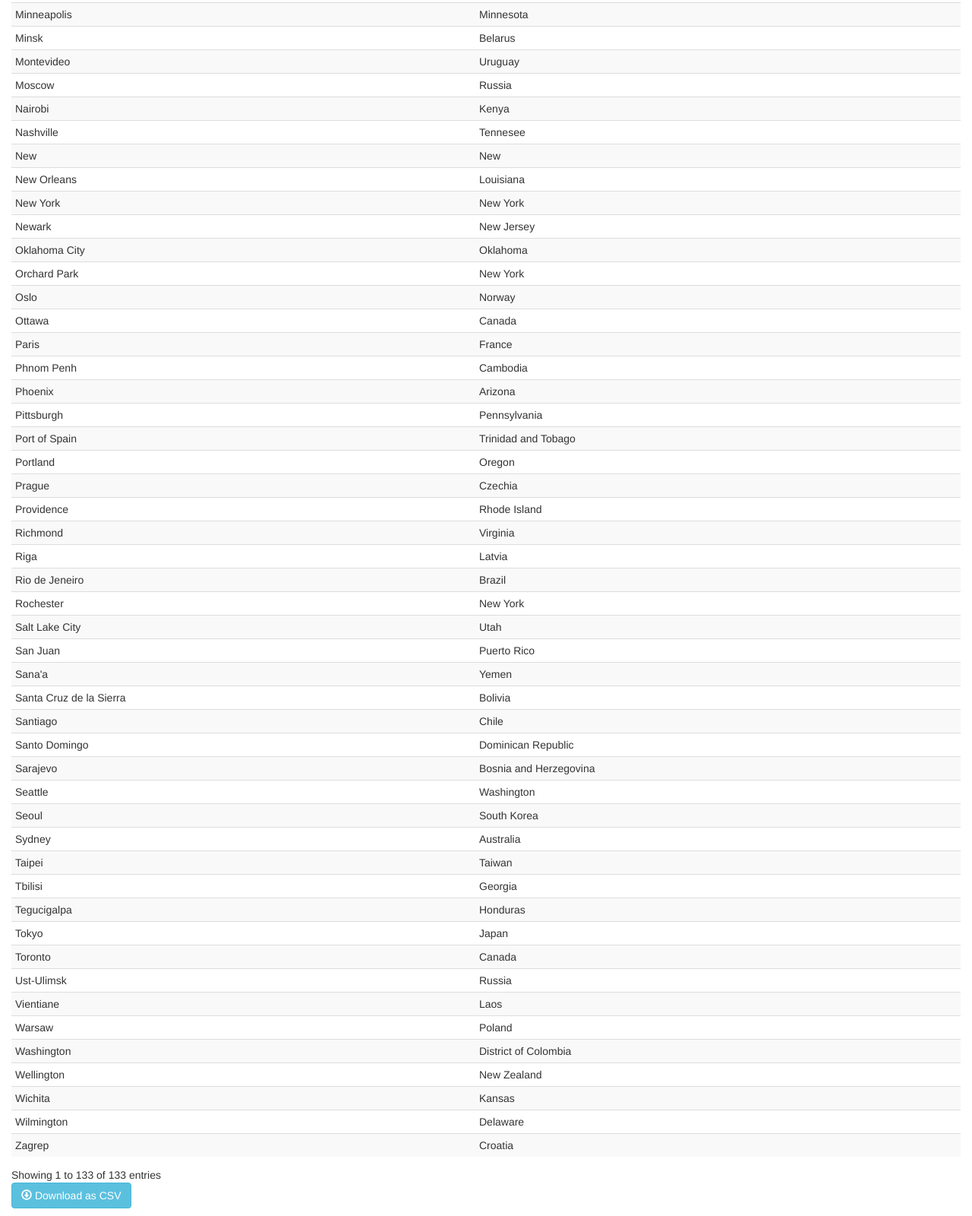
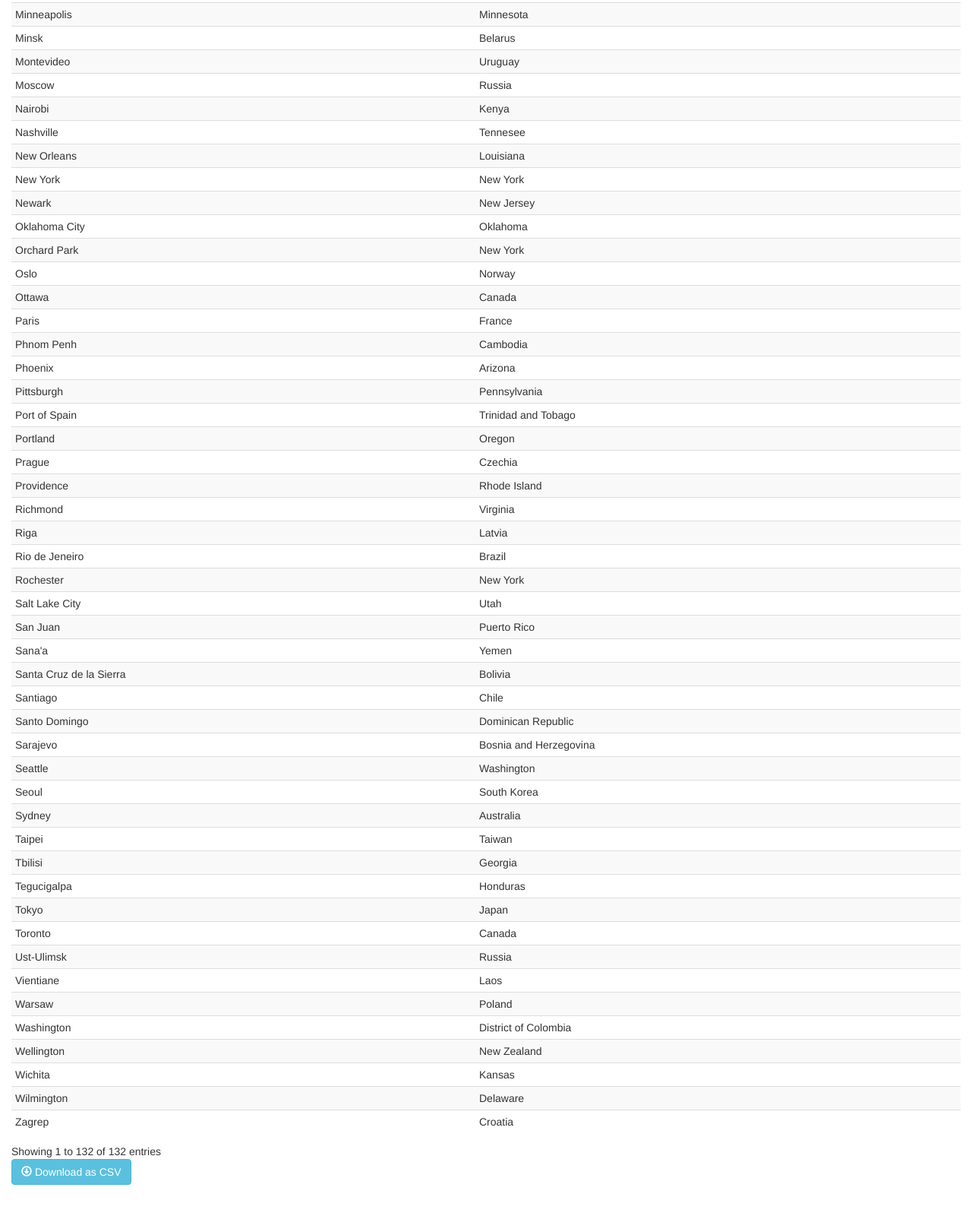
Before and after one commit to zhenya123/zhenya123.github.io, a plain HTML site: page index.html in a window 1280 px wide. Shown: the part 3078-4678 px from the top of the page at 76% size. After the commit the page ends 4647 px from the top, so only its background shows below. Drawn offline with Linux system fonts and the light colour scheme.

Commit message:
Commit 8

```diff
--- a/countries-states.csv
+++ b/countries-states2.csv
@@ -1,5 +1,4 @@
 City,Country/State
-New,New
 Birmingham,Alabama
 Phoenix,Arizona
 Little Rock,Arkansas
--- a/index.html
+++ b/index.html
@@ -28,7 +28,7 @@
 
     <div class="container-fluid">
 
-      <div id='table-container2'></div>
+      <div id='table-container'></div>
 
     </div><!-- /.container -->
 
@@ -53,8 +53,8 @@
       // }
 
         CsvToHtmlTable.init({
-          csv_path: 'countries-states.csv',
-          element: 'table-container2',
+          csv_path: 'countries-states2.csv',
+          element: 'table-container',
           allow_download: true,
           csv_options: {separator: ',', delimiter: '\n'},
           datatables_options: {"paging": false}
```
